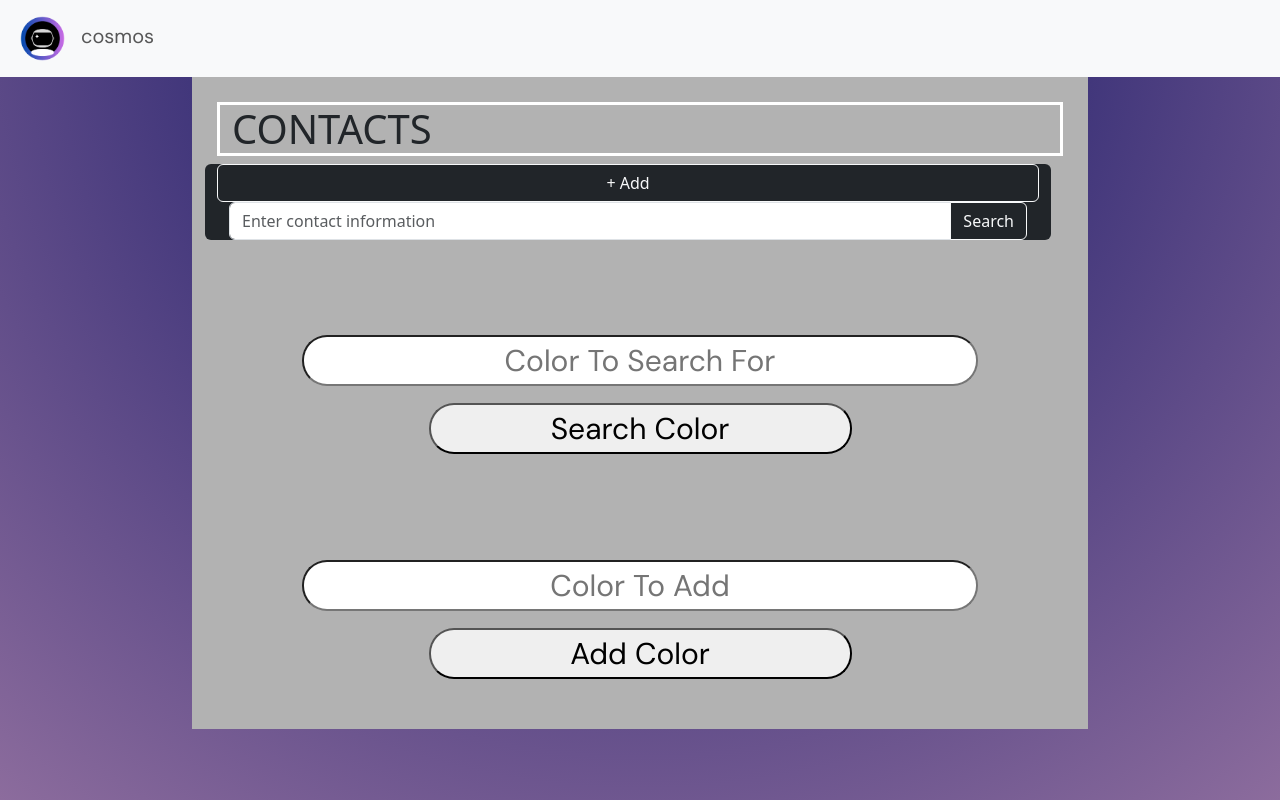
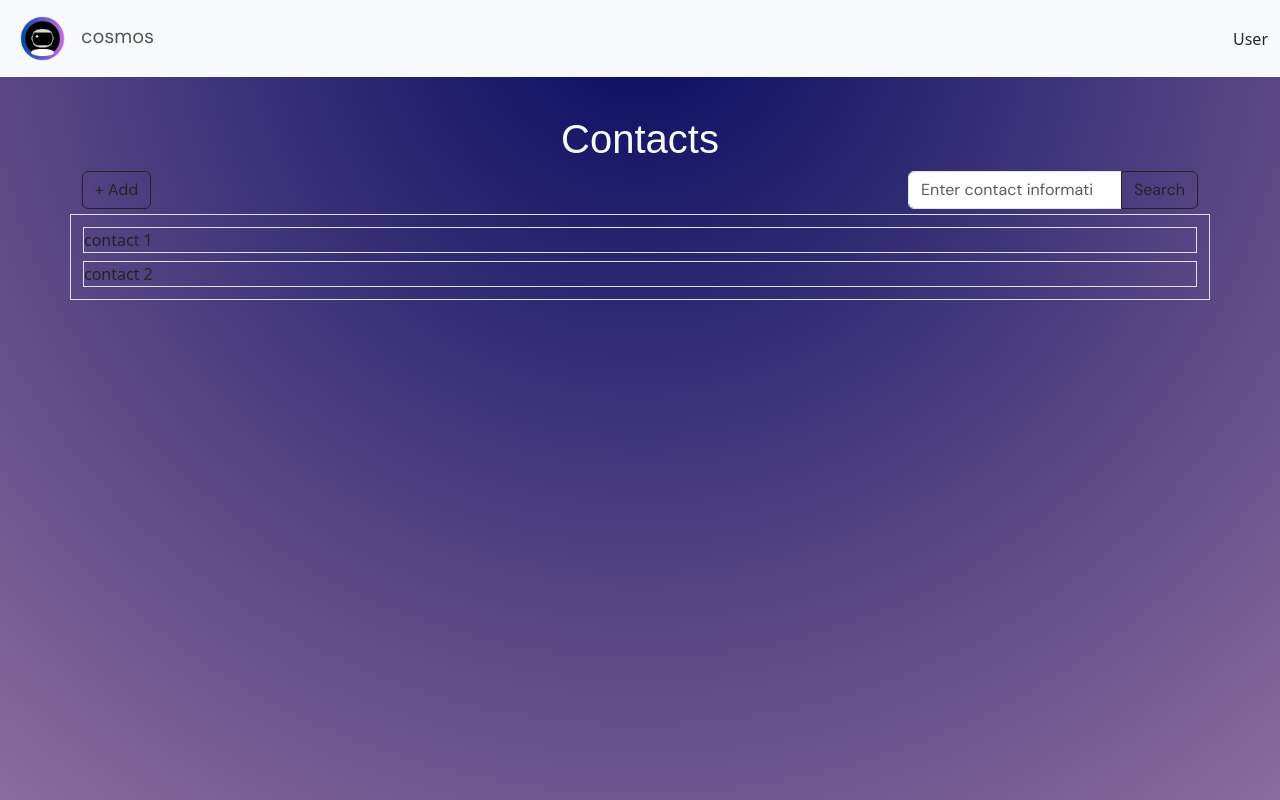
Before and after one commit to anna-sage/Contact-Manager-Project, a PHP site: page /contact.html in a window 1280 px wide. Run offline with PHP 8.4, Linux system fonts and the light colour scheme.

Commit message:
Updated styles.

```diff
--- a/contact.html
+++ b/contact.html
@@ -25,16 +25,20 @@
 	<header>
 		<nav class="navbar navbar-expand-sm bg-light">
 			<div class="container-fluid">
-				<ul class="navbar-nav">
+				<ul class="navbar-nav flex-row">
 					<li class="nav-item">
 						<a href="contact.html" class="nav-link">
 							<img src="images/logo.png" alt="Logo" style="width:45px;" class="rounded-pill">
 						</a>
 					</li>
 					<li class="nav-item navbar-brand" style="font-family:'DM Sans';">
-						<a href="contact.html" class="nav-link">
-							<span id="siteName">cosmos</span>
-						</a>
+						<a href="contact.html" class="nav-link">cosmos</a>
+					</li>
+				</ul>
+				<ul class="navbar-nav flex-row">
+					<li class="nav-item">
+						<!-- todo: popup to allow user to log out? -->
+						<span>User</span>
 					</li>
 				</ul>
 			</div>
@@ -50,41 +54,37 @@
 	</header>
 
 	<main>
-		<div id="accessUIDiv" class="container justify-content-center">
-			<h1 class="container" style="border: 3px solid white">CONTACTS</h1>
-			<div id="searchAddBar" class="container row rounded justify-content-center bg-dark">
-				<button id="addBtn" type="button" class="btn float-start btn-outline-light text-light">+ Add</button>
-				<div class="input-group float-end col-8">
-					<input type="search" placeholder="Enter contact information" class="form-control">
-					<button id="searchBtn" class="btn btn-outline-light text-light" type="submit">Search</button>
+		<div id="accessUIDiv" class="justify-content-center" style="background-color: transparent;">
+			<div class="container justify-content-center" style="margin-top: 1cm;">
+				<h1 id="contactsTitle" class="container text-light">Contacts</h1>
+
+				<!-- Search and add navigation bar -->
+				<ul id="searchAddBar" class="nav">
+					<li class="nav-item">
+						<button id="addBtn" type="button"
+						class="lightBtn btn float-start btn-outline-dark text-dark">+ Add</button>
+					</li>
+					<li class="nav-item">
+						<div class="input-group">
+							<input id="searchBar" type="search" placeholder="Enter contact information" class="form-control">
+							<button id="searchBtn" class="btn btn-outline-dark text-dark" type="submit">Search</button>
+						</div>
+					</li>
+				</ul>
+			</div>
+
+			<div id="contactsDisplay" class="container border">
+				<div class="d-flex flex-column my-2">
+					<div class="border my-1">
+						<span style="text-align: center;">contact 1</span>
+					</div>
+					<div class="border my-1">
+						<span style="text-align: center;">contact 2</span>
+					</div>
 				</div>
-			</div>
-			<div id="contactsDisplay">
-
 			</div>
 		</div>
 	</main>
 
-<!--
-	<div id="loggedInDiv">
-		<span id="userName"></span><br />
-		<button type="button" id="logoutButton" class="buttons" onclick="doLogout();"> Log Out </button>
-	</div>
--->
-
-<div id="accessUIDiv">
-	<br />
-
-	<input type="text" id="searchText" placeholder="Color To Search For"/>
-	<button type="button" id="searchColorButton" class="buttons" onclick="searchColor();"> Search Color </button><br />
-	<span id="colorSearchResult"></span>
-	<p id="colorList">
-	</p><br /><br />
-
-	<input type="text" id="colorText" placeholder="Color To Add">
-	<button type="button" id="addColorButton" class="buttons" onclick="addColor();"> Add Color </button><br />
-	<span id="colorAddResult"></span>
-</div>
-
 </body>
 </html>
--- a/css/contact.css
+++ b/css/contact.css
@@ -1,8 +1,31 @@
 body
 {
-    background: radial-gradient(circle at top, #060c60 , #8c6c9d)
+    background: radial-gradient(circle at top, #060c60 , #8c6c9d);
 }
 
+.navbar-brand {
+    font-family:'DM Sans';
+    color: rgb(75, 12, 102);
+}
+
+#contactsTitle {
+    text-align: center;
+    font-family: 'Trispace', sans-serif;
+    /* font-family: 'DM Sans', sans-serif; */
+    /* letter-spacing: 5px; */
+}
+
+#searchAddBar {
+    /* background-color: white; */
+    border-color: black;
+    font-family: 'DM Sans';
+    border-radius: 4cap 4cap 0 0;
+    display: flex;
+    justify-content: space-between;
+    padding-bottom: 5px;
+}
+
+/*
 #navBarDiv {
     letter-spacing: 10px;
     font-family: 'Trispace', sans-serif;
@@ -34,10 +57,11 @@ body
 #nav
 {
 	background-image: url(https://t3.ftcdn.net/jpg/01/21/77/78/240_F_121777813_2D9oUTeYerqVNeJfNGd9btI3BO9JnfDg.jpg);
-	/* height: 50px; */
+	height: 50px;
 	margin-bottom: 4%;
 	text-align:center;
 }
+
 
 #nav li
 {
@@ -64,7 +88,9 @@ body
 {
 	background-color: #ffffff;
 }
+*/
 
+/*
 #loggedInDiv
 {
     font-size: 30px;
@@ -185,3 +211,4 @@ select{
     font-family: 'DM Sans', sans-serif;
     color: #95060a;
 }
+*/
```
